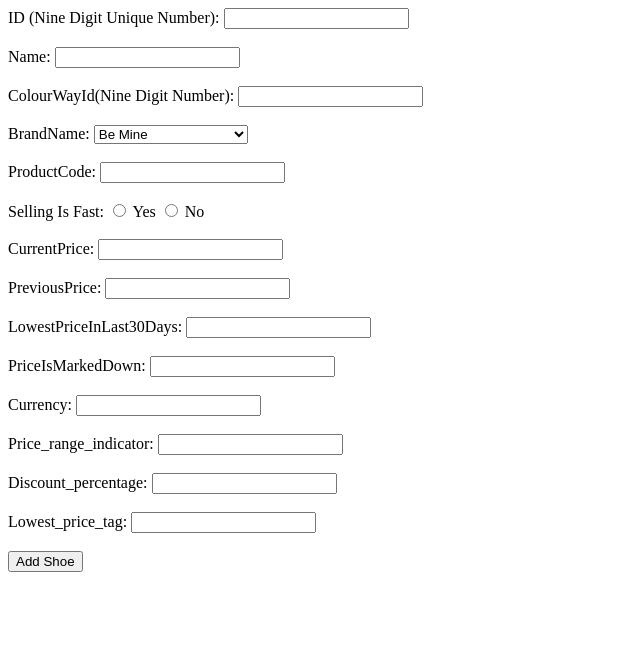
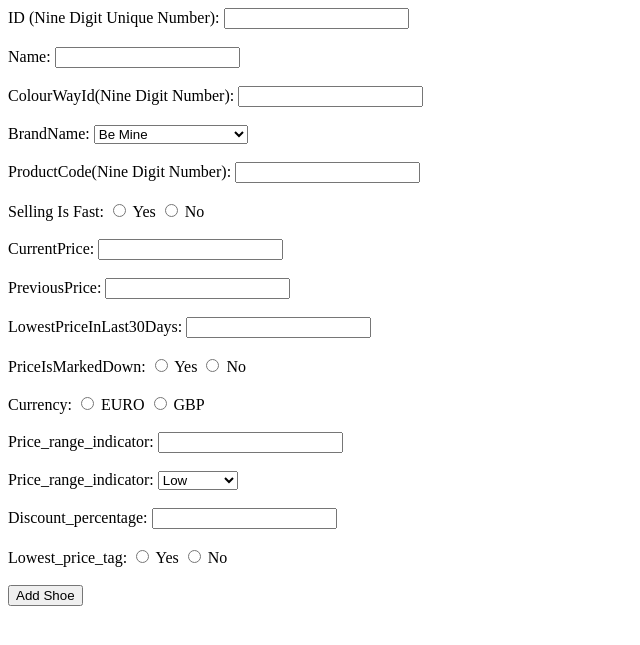
Before and after one commit to avinashd144/pda_20032381, a Flask app: template templates/addShoes.html in a window 1280 px wide. Shown: the top 645 px of the page, without its empty margins (0-640 px from the left). Run offline with Flask 3, Linux system fonts and the light colour scheme; the template is opened without the code that fills it, so the values that code supplies are empty.

Commit message:
Clean up

```diff
--- a/templates/addShoes.html
+++ b/templates/addShoes.html
@@ -62,7 +62,7 @@
 
 
     <!-- ProductCode (Nine Digit Number): -->
-    <label for="fproductCode">ProductCode:</label>
+    <label for="fproductCode">ProductCode(Nine Digit Number):</label>
     <input type="text" name="productCode" id="fproductCode" required
     pattern="^\d{9}$" title="ID must be a nine-digit number."
     oninput="this.value = this.value.replace(/[^0-9]/g, '');"
@@ -76,22 +76,49 @@
   </label><br/><br/>
 
     CurrentPrice:
-    <input type="number", name="currentPrice"><br/><br/>
+    <input type="number", name="currentPrice" required><br/><br/>
 
     PreviousPrice:
-    <input type="number", name="previousPrice"><br/><br/>
+    <input type="number", name="previousPrice" required><br/><br/>
 
     LowestPriceInLast30Days:
-    <input type="number", name="lowestPriceInLast30Days"><br/><br/>
+    <input type="number", name="lowestPriceInLast30Days" required><br/><br/>
 
-    PriceIsMarkedDown:
-    <input type="number", name="priceIsMarkedDown"><br/><br/>
+    <!-- PriceIsMarkedDown:
+    <input type="number", name="priceIsMarkedDown"><br/><br/> -->
+    <label>PriceIsMarkedDown:
+      <input type="radio" id="priceIsMarkedDownYes" name="priceIsMarkedDown" value="1" required> Yes
+      <input type="radio" id="priceIsMarkedDownNo" name="priceIsMarkedDown" value="0"> No
+  </label><br/><br/>
 
-    Currency: <input type="number", name="currency"><br/><br/>
+    <!-- Currency: <input type="number", name="currency"><br/><br/> -->
+    <label>Currency:
+      <input type="radio" id="currencyEURO" name="currency" value="EURO" required> EURO
+      <input type="radio" id="currencyGBP" name="currency" value="GBP"> GBP
+  </label><br/><br/>
 
     Price_range_indicator: <input type="text", name="price_range_indicator"><br/><br/>
-    Discount_percentage: <input type="number", name="discount_percentage"><br/><br/>
-    Lowest_price_tag: <input type="text", name="lowest_price_tag"><br/><br/>
+
+    <label for="fprice_range_indicator">Price_range_indicator:</label>
+    <select id="fprice_range_indicator" name="price_range_indicator">
+        <option value="Low">Low</option>
+        <option value="Medium">Medium</option>
+        <option value="High">High</option>
+        <option value="Very High">Very High</option>
+    </select><br/><br/>
+
+    <!-- Discount_percentage: <input type="number", name="discount_percentage"><br/><br/> -->
+    <label for="fdiscount_percentage">Discount_percentage:</label>
+    <input type="text" name="discount_percentage" id="fdiscount_percentage" required
+    pattern="^\d{2}$" title="ID must be a nine-digit number."
+    oninput="this.value = this.value.replace(/[^0-2]/g, '');"
+    maxlength="2" minlength="1"><br/><br/>
+
+    <!-- Lowest_price_tag: <input type="text", name="lowest_price_tag"><br/><br/> -->
+    <label>Lowest_price_tag:
+      <input type="radio" id="lowest_price_tagYes" name="lowest_price_tag" value="1" required> Yes
+      <input type="radio" id="lowest_price_tagNo" name="lowest_price_tag" value="0"> No
+  </label><br/><br/>
 
     <button type="submit" name="submit">Add Shoe</button>
   </form>
```
